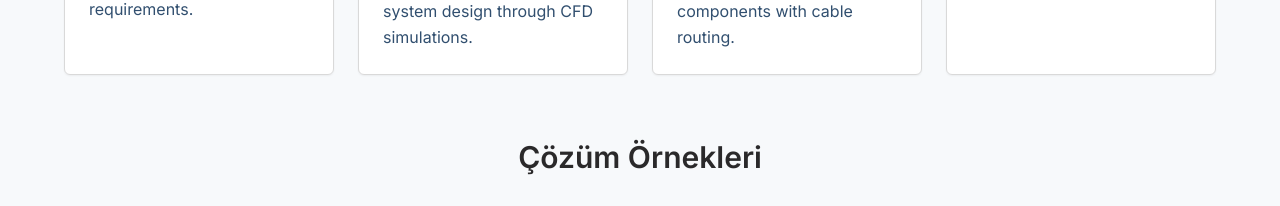
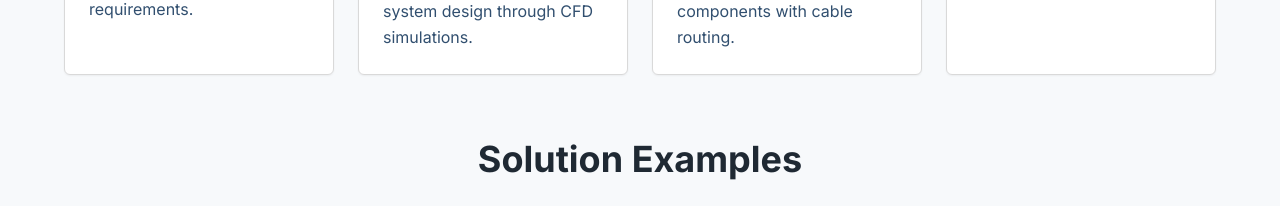
Before and after one commit to ttd-13/sentasmuhendislik, a Next.js app: page /en in a window 1280 px wide. Shown: the part 1000-1206 px from the top of the page. Built offline with nearby package versions, Linux system fonts and the light colour scheme.

Commit message:
fix: unify solution examples heading and i18n

```diff
--- a/app/[locale]/page.tsx
+++ b/app/[locale]/page.tsx
@@ -81,9 +81,9 @@
           </div>
           <div className="mt-14 lg:mt-16">
             <div className="text-center mb-8">
-              <h3 className="text-2xl md:text-3xl font-semibold text-navy-900">
-                Çözüm Örnekleri
-              </h3>
+              <h2 className="text-3xl md:text-4xl font-bold text-[#1f2933] mb-4">
+              {t('solutionExamples')}
+              </h2>
             </div>
             <RenderShowcase
               items={[
--- a/messages/en.json
+++ b/messages/en.json
@@ -14,6 +14,9 @@
       "ctaPrimary": "Share Your Project",
       "ctaSecondary": "Our Areas of Work"
     },
+
+    "solutionExamples": "Solution Examples",
+
     "renders": {
       "prev": "Previous",
       "next": "Next",
--- a/messages/tr.json
+++ b/messages/tr.json
@@ -14,6 +14,8 @@
       "ctaPrimary": "Projenizi Paylaşın",
       "ctaSecondary": "Çalışma Alanlarımız"
     },
+    "solutionExamples": "Çözüm Örnekleri",
+
     "renders": {
       "prev": "Önceki",
       "next": "Sonraki",
@@ -66,6 +68,7 @@
           "title": "Tasarım Doğrulama ve Üretime Hazırlık",
           "description": "Tasarımın üretim öncesi doğrulanması için montaj, erişim ve uygulanabilirlik kontrollerini gerçekleştiririz."
         }
+
       }
     },
     "whySentas": {
```
